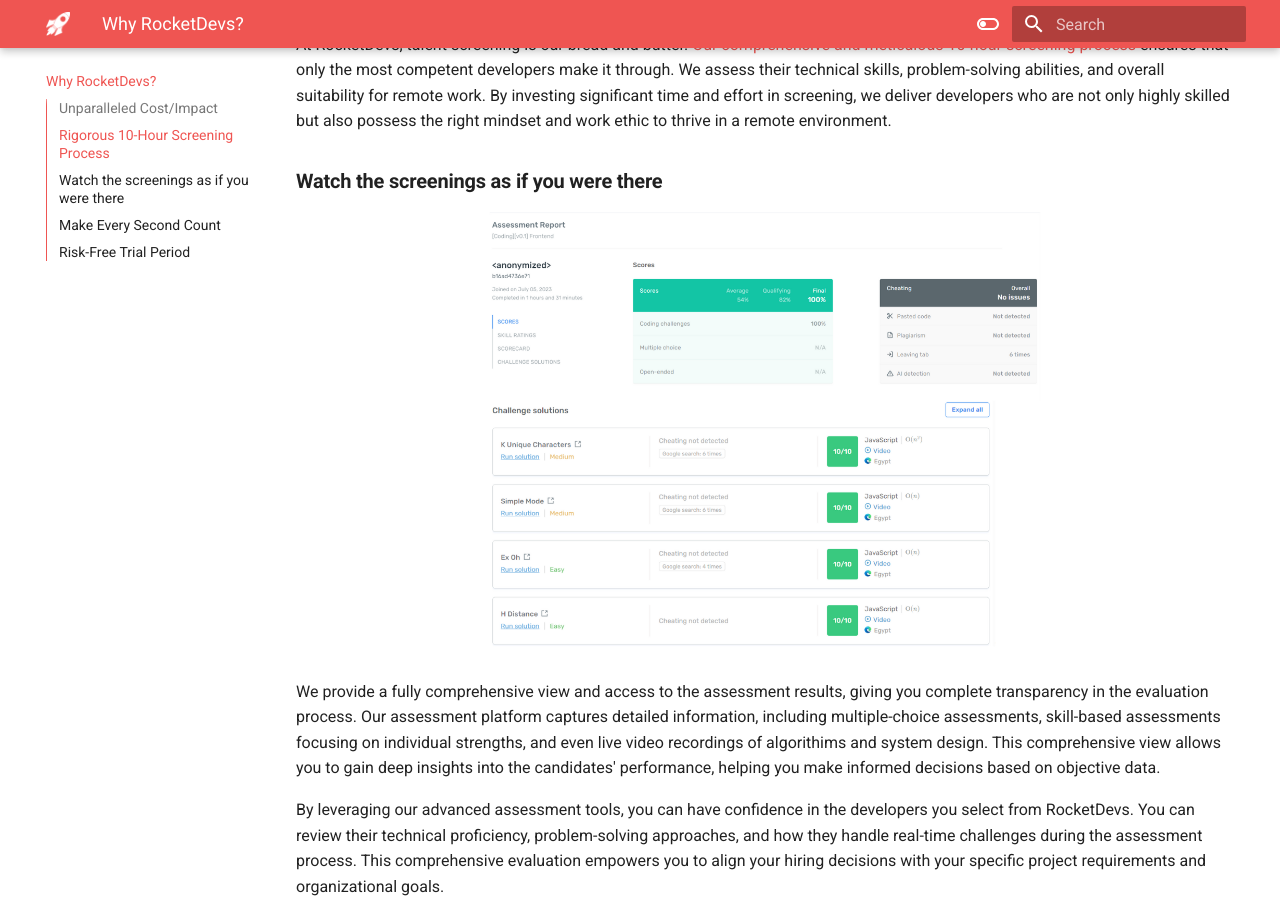
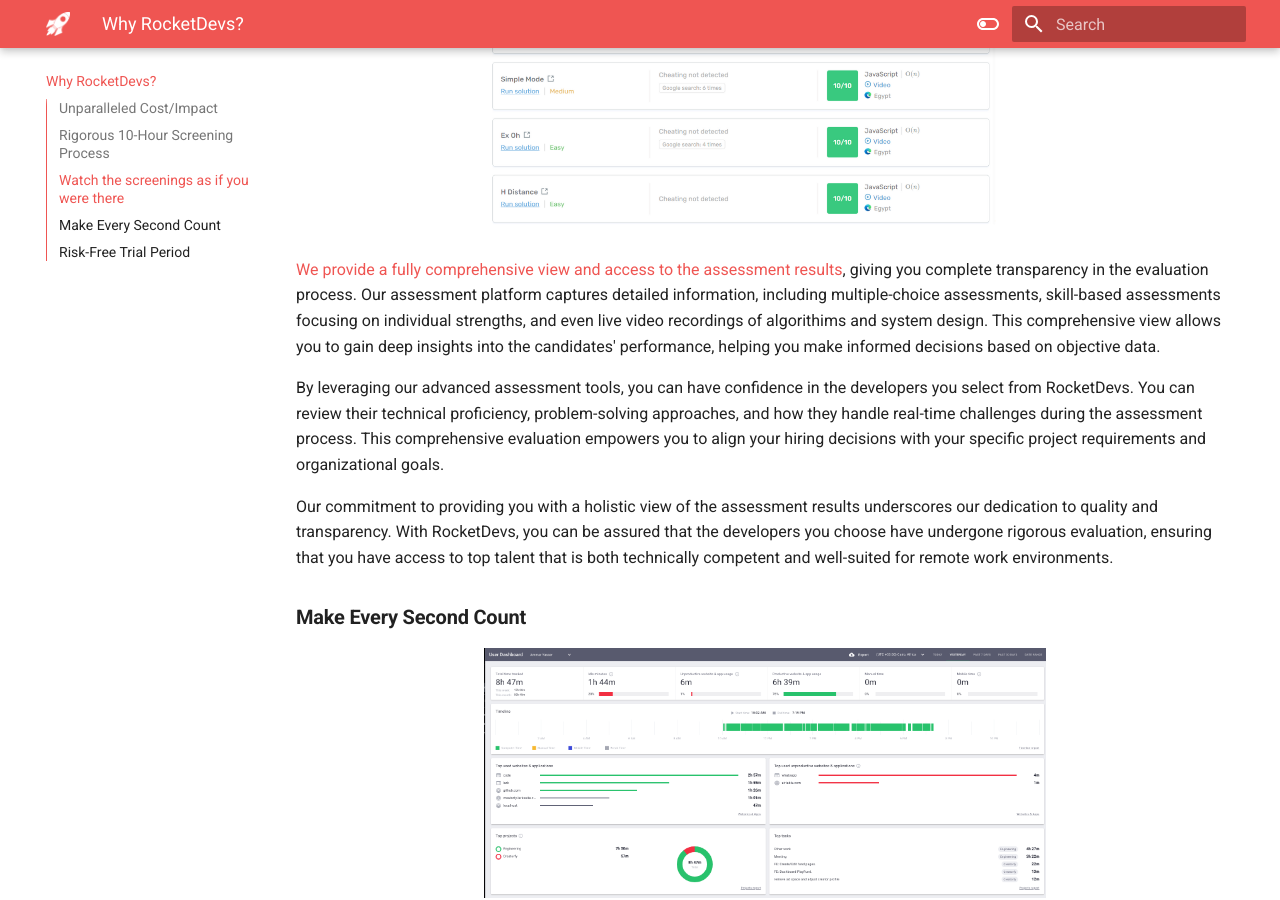
Before and after one commit to TheLastSultan/RocketDevsDocs, an MkDocs documentation site: the page built from docs/index.md, in a window 1280 px wide and 900 px high, scrolled down 1357 px. Built offline with MkDocs 1.6.1 and Material for MkDocs 9.7.7, drawn with Linux system fonts in a browser that asks for light colours; some of the changed text lies outside the part shown.

Commit message:
feat: try without video

```diff
--- a/docs/index.md
+++ b/docs/index.md
@@ -1,10 +1,4 @@
 # Why RocketDevs?
-
-<div align="center">
-<iframe width="560" height="315" src="https://www.youtube.com/embed/4nUcmkj0yfQ?si=9XNd9B9EZSoZFBg_" title="YouTube video player" frameborder="0" allow="accelerometer; autoplay; clipboard-write; encrypted-media; gyroscope; picture-in-picture; web-share" allowfullscreen></iframe>
-</div>
-
-At RocketDevs, we aim to make technical hiring simple. Our unique approach combines unparalleled value, rigorous screening, and social good to deliver top-notch developers at unbeatable value.
 
 ### **Unparalleled Cost/Impact**
 
@@ -25,7 +19,7 @@
 <img src="./assets/screenshot.png" alt="Pricing table" style="width:60%">
 </div>
 
-We provide a fully comprehensive view and access to the assessment results, giving you complete transparency in the evaluation process. Our assessment platform captures detailed information, including multiple-choice assessments, skill-based assessments focusing on individual strengths, and even live video recordings of algorithims and system design. This comprehensive view allows you to gain deep insights into the candidates' performance, helping you make informed decisions based on objective data.
+[We provide a fully comprehensive view and access to the assessment results](https://youtu.be/4nUcmkj0yfQ?si=vcsY4awOGdScnPbA&t=69), giving you complete transparency in the evaluation process. Our assessment platform captures detailed information, including multiple-choice assessments, skill-based assessments focusing on individual strengths, and even live video recordings of algorithims and system design. This comprehensive view allows you to gain deep insights into the candidates' performance, helping you make informed decisions based on objective data.
 
 By leveraging our advanced assessment tools, you can have confidence in the developers you select from RocketDevs. You can review their technical proficiency, problem-solving approaches, and how they handle real-time challenges during the assessment process. This comprehensive evaluation empowers you to align your hiring decisions with your specific project requirements and organizational goals.
 
```
